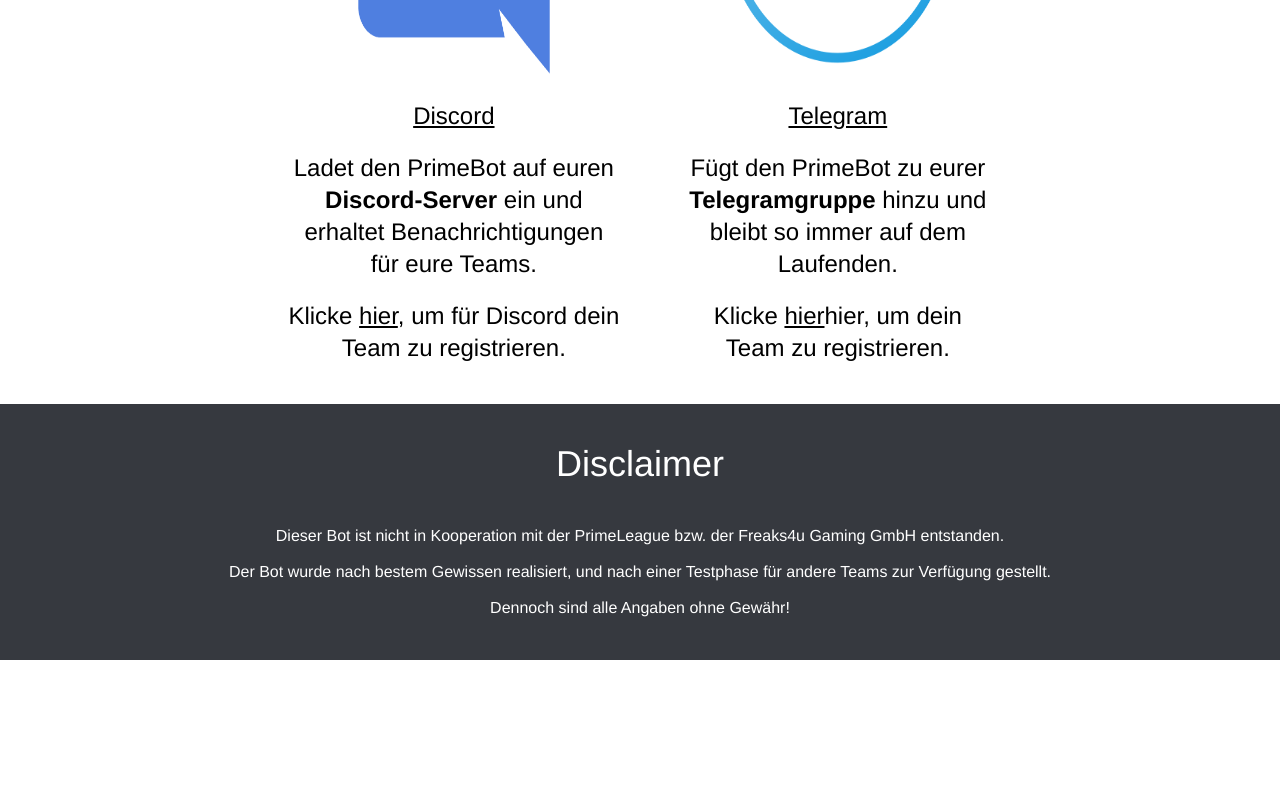
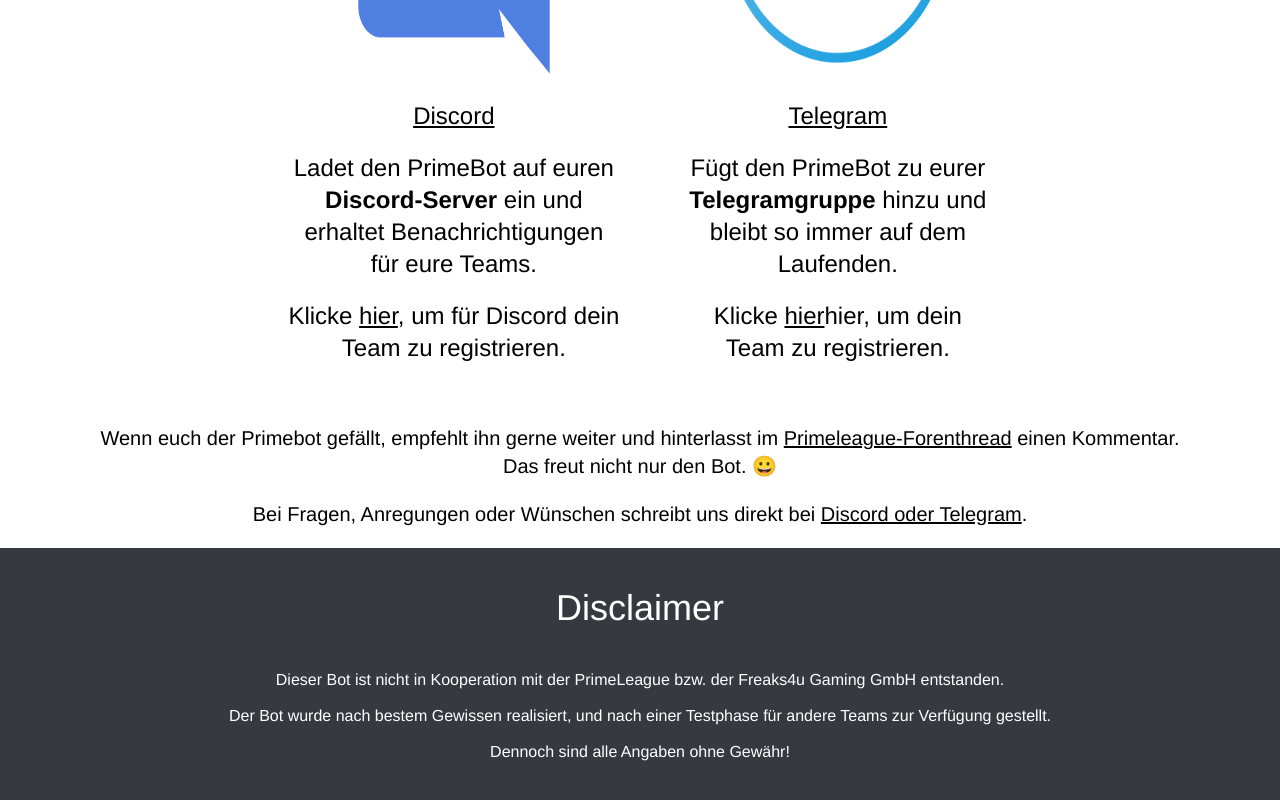
Before and after one commit to coronoro/primebot, a Vue app: page / in a window 1280 px wide. Shown: the part 1800-2600 px from the top of the page. Before the commit the page ends 2460 px from the top, so only its background shows below. Built offline with nearby package versions, Linux system fonts and the light colour scheme.

Commit message:
added text

```diff
--- a/src/router.js
+++ b/src/router.js
@@ -2,6 +2,7 @@
 import Router from "vue-router";
 import Home from "@/views/home";
 import Scrims from "@/views/scrims";
+import Contact from "@/views/contact";
 import Casting from "@/views/casting";
 
 import Discord from "@/views/start/discord"
@@ -34,6 +35,12 @@
             name: "scrims",
             component: Scrims
         },
+        {
+            path: "/contact",
+            name: "contact",
+            component: Contact
+        },
+
     ]
 })
 ;
--- a/src/views/home.vue
+++ b/src/views/home.vue
@@ -64,8 +64,23 @@
           Klicke <router-link to="telegram">hier</router-link>hier, um dein Team zu registrieren.
         </span>
       </div>
+
+
     </div>
+    <div class="flex flex-col gap-5 my-5">
+      <span class="text-xl text-center">
+        Wenn euch der Primebot gefällt, empfehlt ihn gerne weiter und hinterlasst im <a
+          href="https://www.google.com/url?q=https%3A%2F%2Fwww.primeleague.gg%2Fde%2Fforums%2F1418-league-of-legends%2F1469-off-topic%2F637268-primeleague-updates-fr-dein-team-per-discord-oder-telegram-aufs-handy&sa=D&sntz=1&usg=AFQjCNGRzv2qzbTb4VfP0dkHrbx6v6XZBA">Primeleague-Forenthread</a> einen
+        Kommentar.
+        <br>
+        Das freut nicht nur den Bot. 😀
+      </span>
+      <span class="text-xl text-center">
+        Bei Fragen, Anregungen oder Wünschen schreibt uns direkt bei <router-link
+          to="contact">Discord oder Telegram</router-link>.
+      </span>
 
+    </div>
   </div>
 </template>
 
```
